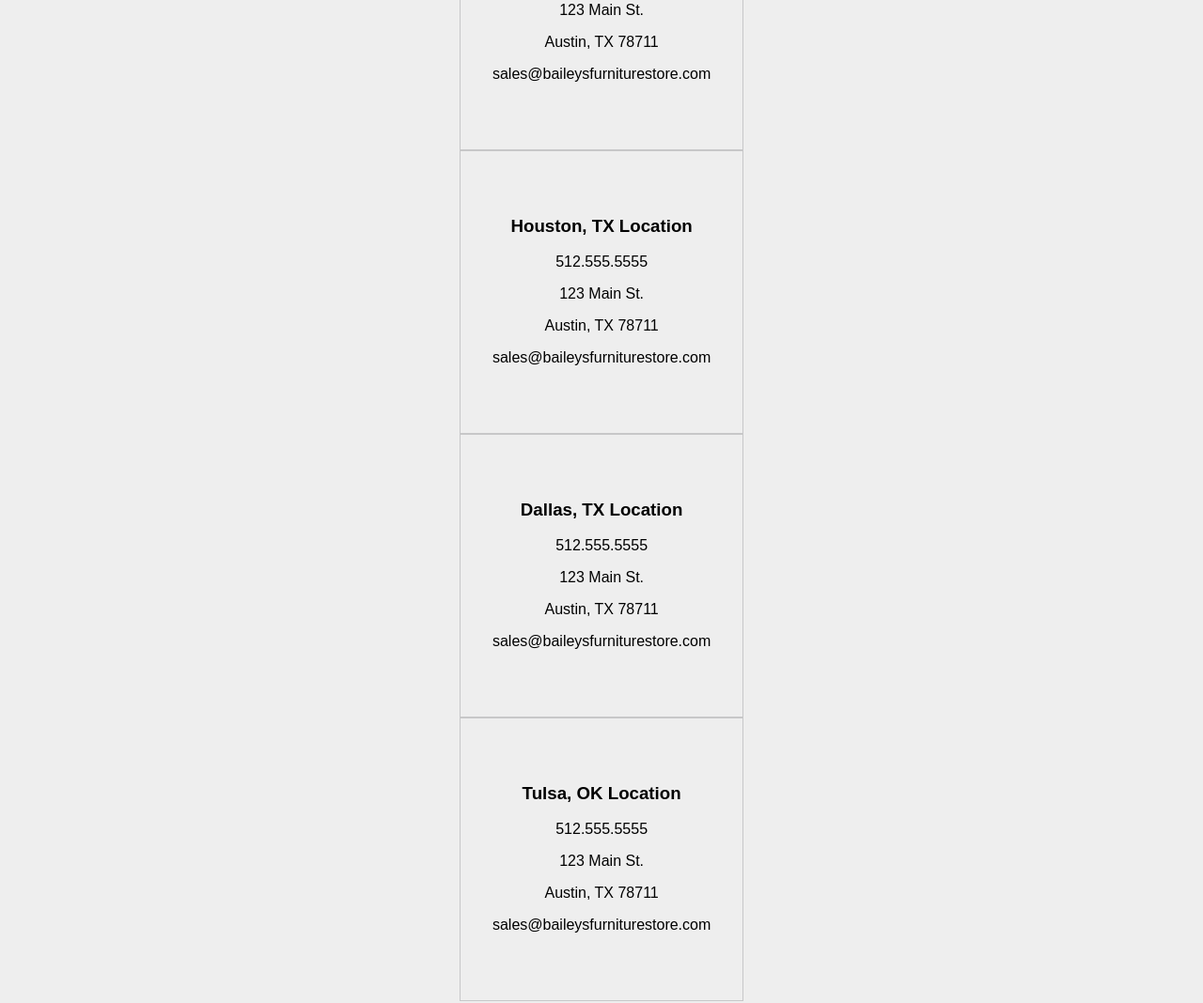
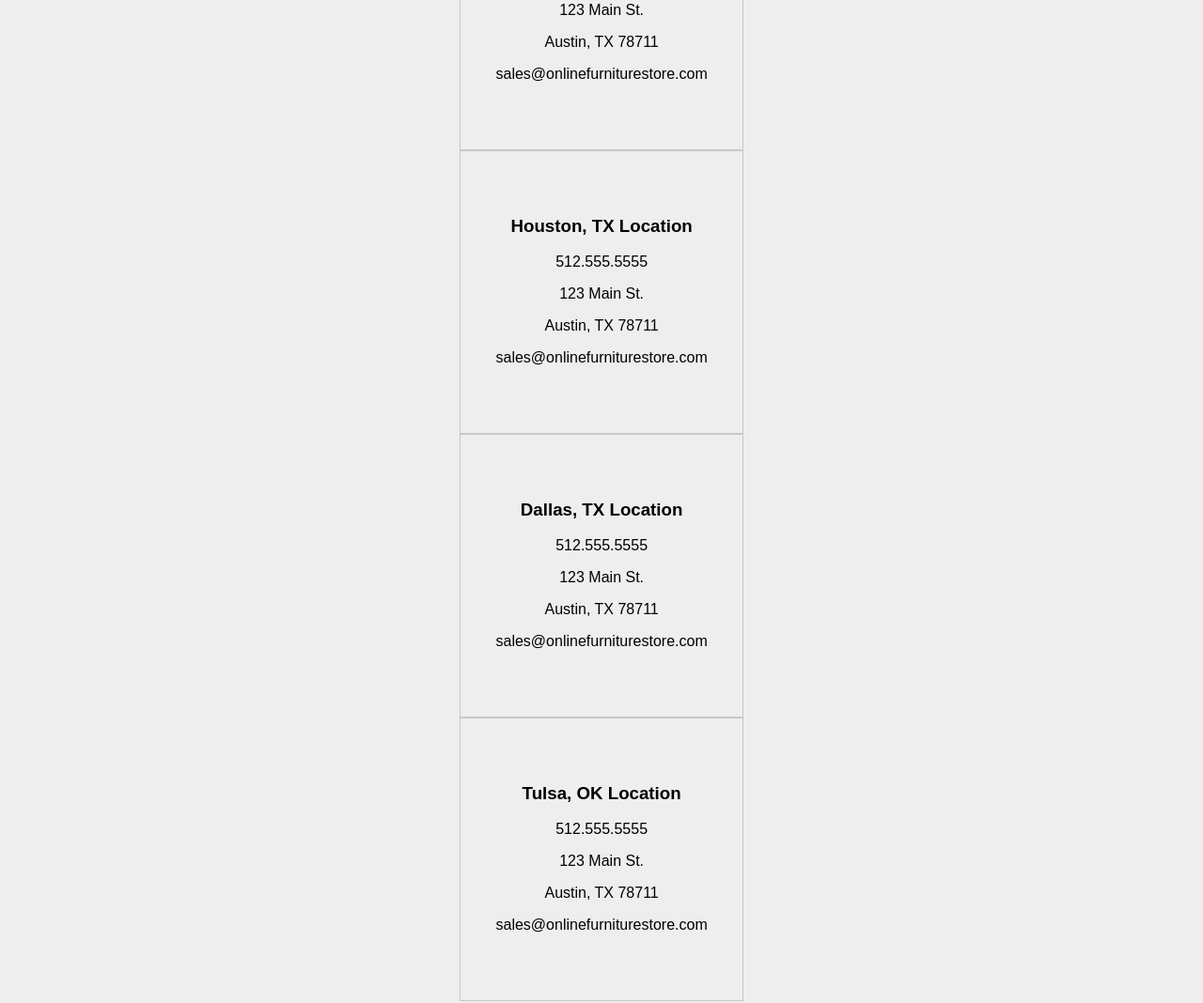
Before and after one commit to bbryant7/e-com-site, a React (Create React App) app: page /contact in a window 1280 px wide. Shown: the part 306-1374 px from the top of the page at 94% size. Built offline with nearby package versions, Linux system fonts and the light colour scheme; a web font is replaced by a local one.

Commit message:
fix spelling error

```diff
--- a/src/components/About.js
+++ b/src/components/About.js
@@ -38,7 +38,7 @@ export default class About extends Component {
         </p>
       </div>
       <Link to="/contact">
-          <button className="about-button"> Conact Us</button>
+          <button className="about-button"> Contact Us</button>
         </Link>
       </div>
     );
--- a/src/components/Contact.js
+++ b/src/components/Contact.js
@@ -12,28 +12,28 @@ export default class Contact extends Component {
             <p> 512.555.5555 </p>
             <p> 123 Main St. </p>
             <p> Austin, TX 78711 </p>
-            <p> sales@baileysfurniturestore.com </p>
+            <p> sales@onlinefurniturestore.com </p>
           </a></div>
           <div className="contact-box"> <a href="https://www.google.com/maps/place/Disneyland+Park/@33.8120962,-117.9211629,17z/data=!3m1!4b1!4m5!3m4!1s0x80dcd7d12b3b5e6b:0x2ef62f8418225cfa!8m2!3d33.8120918!4d-117.9189742">
             <h3>Houston, TX Location </h3>
             <p> 512.555.5555 </p>
             <p> 123 Main St. </p>
             <p> Austin, TX 78711 </p>
-            <p> sales@baileysfurniturestore.com </p>
+            <p> sales@onlinefurniturestore.com </p>
           </a></div>
           <div className="contact-box"><a href="https://www.google.com/maps/place/Disneyland+Park/@33.8120962,-117.9211629,17z/data=!3m1!4b1!4m5!3m4!1s0x80dcd7d12b3b5e6b:0x2ef62f8418225cfa!8m2!3d33.8120918!4d-117.9189742">
             <h3>Dallas, TX Location </h3>
             <p> 512.555.5555 </p>
             <p> 123 Main St. </p>
             <p> Austin, TX 78711 </p>
-            <p> sales@baileysfurniturestore.com </p>
+            <p> sales@onlinefurniturestore.com </p>
           </a></div>
           <div className="contact-box"> <a href="https://www.google.com/maps/place/Disneyland+Park/@33.8120962,-117.9211629,17z/data=!3m1!4b1!4m5!3m4!1s0x80dcd7d12b3b5e6b:0x2ef62f8418225cfa!8m2!3d33.8120918!4d-117.9189742">
             <h3>Tulsa, OK Location </h3>
             <p> 512.555.5555 </p>
             <p> 123 Main St. </p>
             <p> Austin, TX 78711 </p>
-            <p> sales@baileysfurniturestore.com </p>
+            <p> sales@onlinefurniturestore.com </p>
           </a></div>
         </div>
         <Link to="/about">
```
